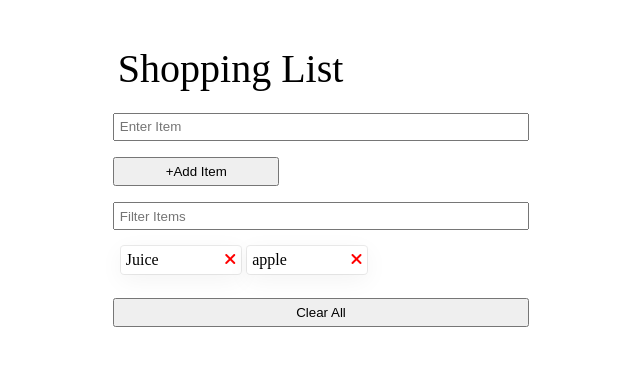
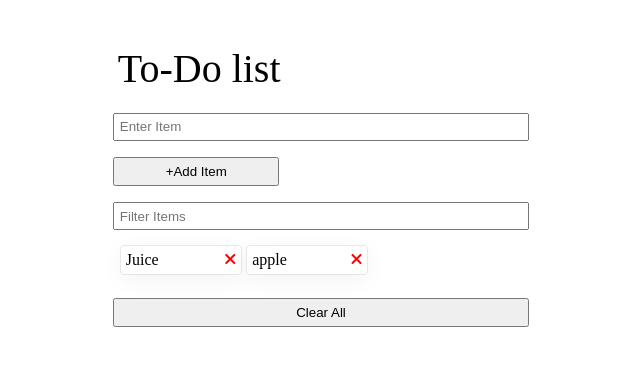
Before and after one commit to syeduroojkamal/toDoList, a plain HTML site: page index.html in a window 1280 px wide. Shown: the whole page, without its empty margins (327-967 px from the left). Drawn offline with Linux system fonts and the light colour scheme.

Commit message:
fix: title change

```diff
--- a/index.html
+++ b/index.html
@@ -16,7 +16,7 @@
   <body>
     <div class="flexContainer">
       <div class="main">
-        <div class="title">Shopping List</div>
+        <div class="title">To-Do list</div>
 
         <!-- Add item -->
         <input
```
